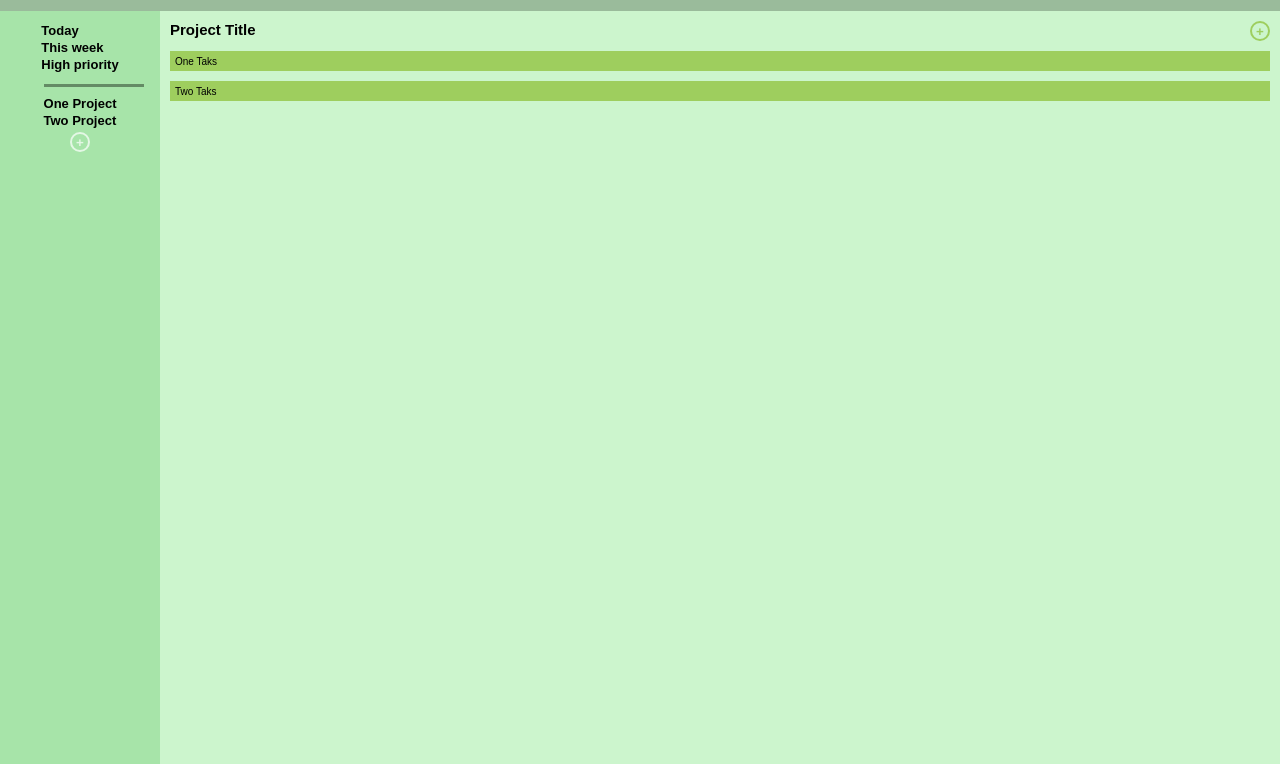
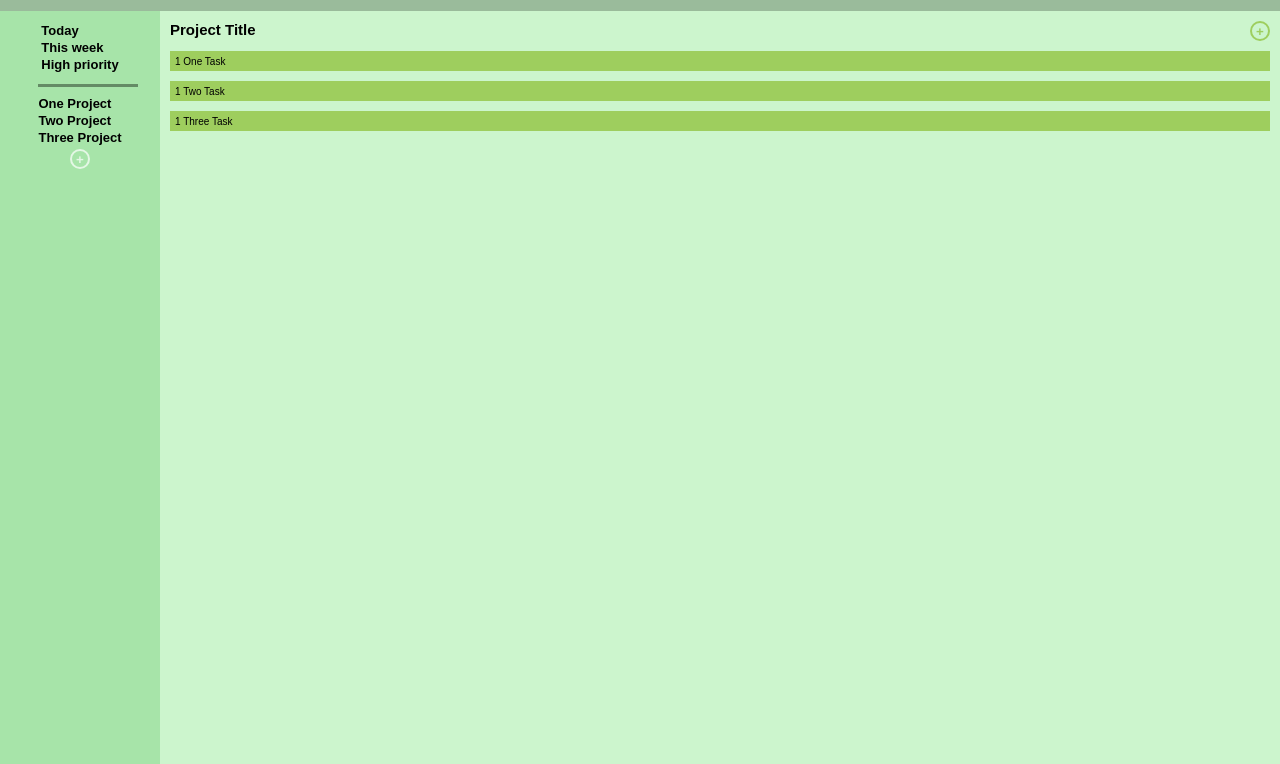
Before and after one commit to aurelien-genois/todo-list, a website built with webpack: page dist/index.html in a window 1280 px wide. Both pictures are taken after a click on the item "One Project". Shown: the part 36-800 px from the top of the page. Built offline with nearby package versions, Linux system fonts and the light colour scheme.

Commit message:
create dom append functions with defaults projects

```diff
--- a/src/index.js
+++ b/src/index.js
@@ -1,14 +1,6 @@
 import {task} from './modules/tasks-manager.js'
-import {project} from './modules/projects-manager.js'
+import {project, manageProjects} from './modules/projects-manager.js'
+import {} from './modules/init-default-projects.js'
+import {dom} from './modules/dom-integration.js'
 
-
-let testProject = project('project Title', 'project Desc');
-console.log(testProject);
-
-testProject.createTask('task1', 45, 'desc');
-testProject.createTask('task2', 20, '', 3);
-testProject.getTask(1).setState(1);
-// console.log(testProject.getTasks());
-
-testProject.deleteTask(testProject.getTask(0));
-// console.log(testProject.getTasks());
+console.log(manageProjects.getProjects());
--- a/src/modules/dom-integration.js
+++ b/src/modules/dom-integration.js
@@ -0,0 +1,50 @@
+const dom = ((doc) => {
+    const _projectsUl = doc.querySelector('#projects-tabs');
+    const _tasksList = doc.querySelector('#tasks-list')
+
+
+    // integrate the list of tasks (li) #tasks-list
+    const appendTasks = (projectTasks) => {
+        const tasksLi = projectTasks.map(task => {
+            const li = doc.createElement('li');
+            li.classList.add('tasks');
+            // Todo add the content to the li(with helper function)
+            li.textContent = task.getTitle();
+            return li;
+        });
+        while(_tasksList.firstChild) {
+            _tasksList.removeChild(_tasksList.firstChild);
+        };
+        tasksLi.map(taskLi => {
+            _tasksList.appendChild(taskLi);
+        });
+    }
+
+    // integrate the list of projects (li) to #projects-tabs
+    const appendProjectsTabs = (projects) => {
+        const projectsLi = projects.map(project => {
+            const li = doc.createElement('li');
+            li.classList.add('tabs', 'project-tab');
+            li.textContent = project.getTitle();
+            return li;
+        });
+        projectsLi.map((projLi, projId) => projLi.addEventListener('click', () => {
+            appendTasks(projects[projId].getTasks());
+            // on click, display current project's tasks
+        }));
+        while(_projectsUl.firstChild) {
+            _projectsUl.removeChild(_projectsUl.firstChild);
+        };
+        projectsLi.map(projLi => {
+            _projectsUl.appendChild(projLi);
+        });
+    }
+
+    // integrate the list of general tabs (li) to #general-tabs
+
+    return {appendProjectsTabs, appendTasks};
+})(document);
+
+export {
+    dom
+}
--- /dev/null
+++ b/src/modules/init-default-projects.js
@@ -0,0 +1,24 @@
+import {project, manageProjects} from './projects-manager.js'
+
+// ! this is not projects, this is general tabs
+// const today = manageProjects.createProject('Today', 'the today\'s tasks');
+// const thisWeek = manageProjects.createProject('This week', 'Current week tasks');
+// const highPriority = manageProjects.createProject('High priority', 'high priority projects');
+
+manageProjects.createProject('One Project', 'One Proj Desc');
+manageProjects.getProjects()[0].createTask('1 One Task', 'DATE', 'desc', 2);
+manageProjects.getProjects()[0].createTask('1 Two Task', 'DATE', 'desc', 2);
+manageProjects.getProjects()[0].createTask('1 Three Task', 'DATE', 'desc', 2);
+
+manageProjects.createProject('Two Project', 'Two Proj Desc');
+manageProjects.getProjects()[1].createTask('2 One Task', 'DATE', 'desc', 2);
+
+manageProjects.createProject('Three Project', 'Three Proj Desc');
+manageProjects.getProjects()[2].createTask('3 One Task', 'DATE', 'desc', 2);
+manageProjects.getProjects()[2].createTask('3 Two Task', 'DATE', 'desc', 2);
+
+// const defaultProjects = [today, thisWeek, highPriority];
+
+export {
+    // defaultProjects
+}
```
Also changed, not shown: dist/index.html, dist/main.js.
